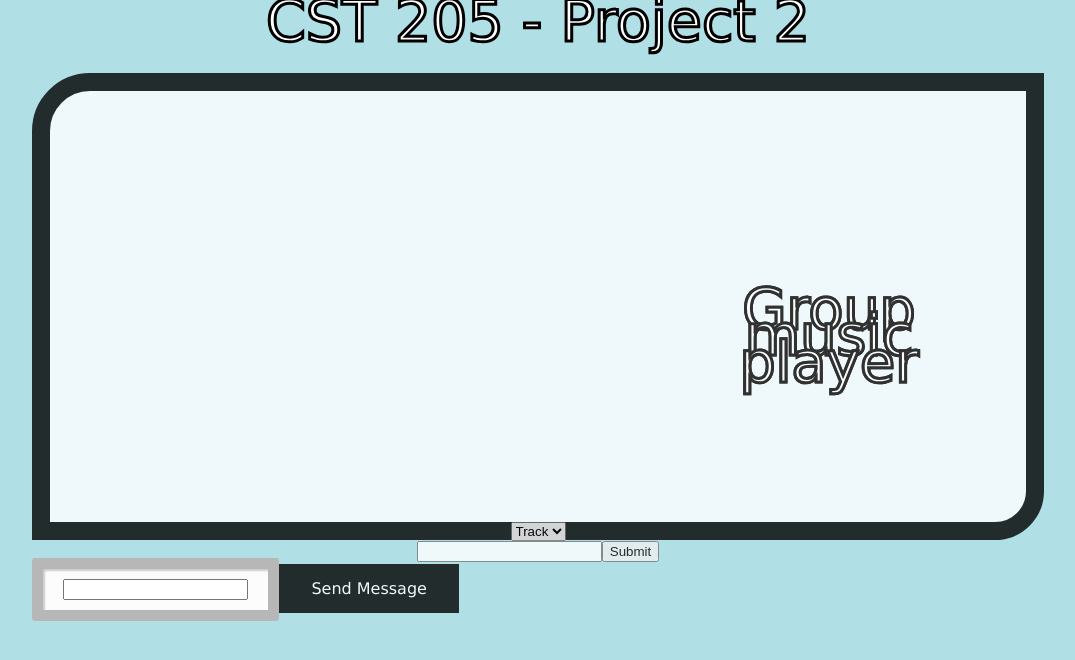
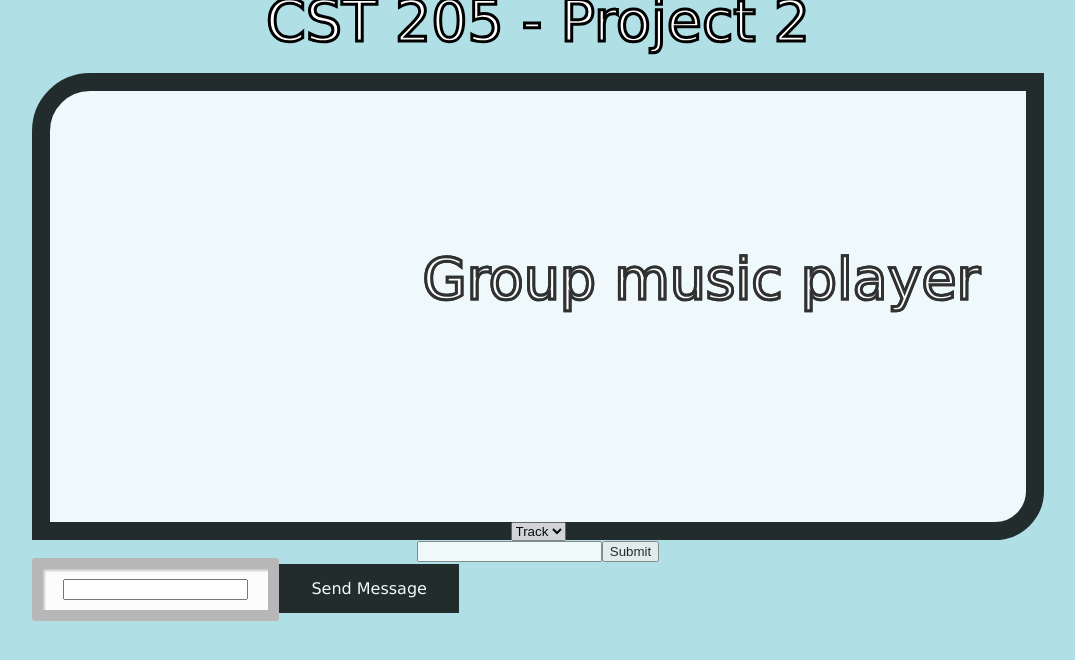
Before and after one commit to honoriovega/cst205-proj2, a Python web app: template templates/index.html in a window 1280 px wide. Shown: the top 660 px of the page, without its empty margins (102-1177 px from the left). Run offline with Jinja, Linux system fonts and the light colour scheme; the template is opened without the code that fills it, so the values that code supplies are empty; some libraries are stand-ins or nearby versions.

Commit message:
making spotify ui changes

```diff
--- a/static/style.css
+++ b/static/style.css
@@ -91,9 +91,7 @@ img {
     visibility:hidden
 }
 #Spotifyframe , h4 {
-    height:330px;
-    width:302px;
     position: absolute;
-    top:220;
+    top:190;
     right: 198;
 }
```
